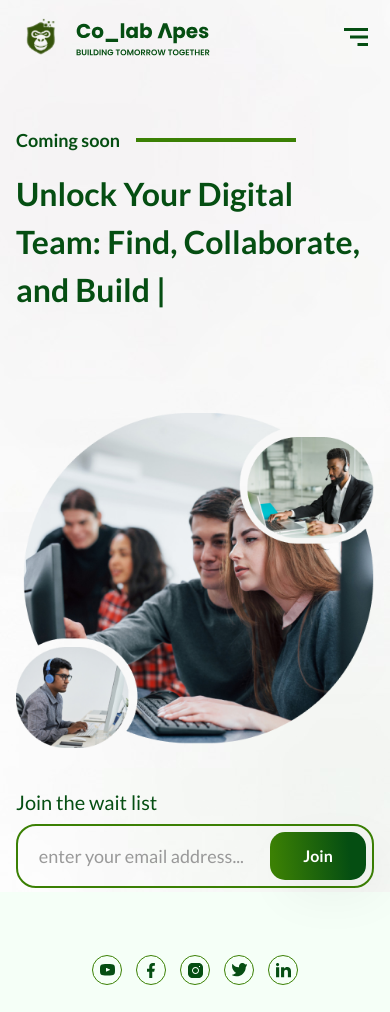
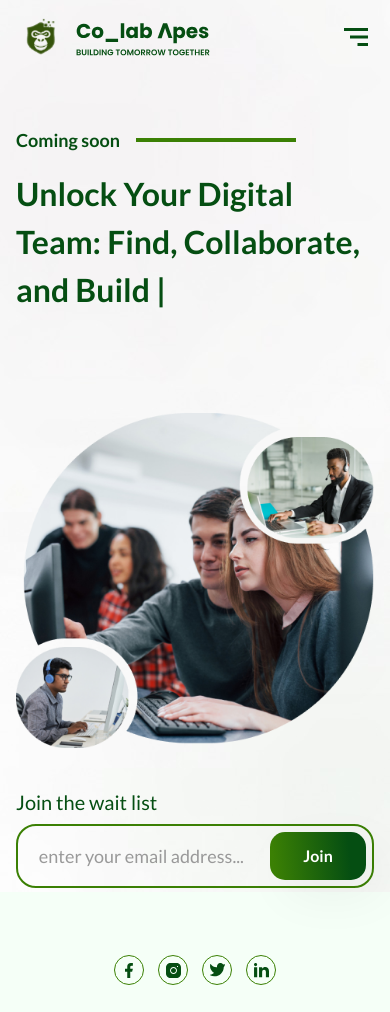
Before and after one commit to Colab-Apes/landingpage, a React (Create React App) app: page / in a window 390 px wide. Built offline with nearby package versions, Linux system fonts and the light colour scheme.

Commit message:
Removed YouTube icons and added comments

```diff
--- a/src/Components/Hero.jsx
+++ b/src/Components/Hero.jsx
@@ -13,6 +13,7 @@ const Hero = () => {
   const [email, setemail] = useState("");
   var validRegex =
     /^[a-zA-Z0-9.!#$%&'*+/=?^_`{|}~-]+@[a-zA-Z0-9-]+(?:\.[a-zA-Z0-9-]+)*$/;
+
   const submitEmail = () => {
     console.log(email);
     if (email.length === 0) {
@@ -45,6 +46,7 @@ const Hero = () => {
         });
     }
   };
+
   useEffect(() => {
     setTimeout(() => {
       setsuccess(false);
@@ -52,20 +54,19 @@ const Hero = () => {
   }, [success]);
 
   return (
-    <div className="grid lg:flex    mt-14 lg:mt-0 xl:px-20 md:h-[75vh] sm:w-[33rem] md:w-[42rem]   lg:w-full   justify-center lg:gap-x-8 xl:gap-x-16 items-center justify-items-center  ">
-      <div className="flex flex-col lg:min-h-[30vh] justify-around ">
-        <div className="flex items-center gap-x-4 mt-2 ">
+    <div className="grid lg:flex mt-14 lg:mt-0 xl:px-20 md:h-[75vh] sm:w-[33rem] md:w-[42rem] lg:w-full justify-center lg:gap-x-8 xl:gap-x-16 items-center justify-items-center">
+      <div className="flex flex-col lg:min-h-[30vh] justify-around">
+        {/* Heading */}
+        <div className="flex items-center gap-x-4 mt-2">
           <p className="text-main text-lg md:text-2xl xlg:text-lg xl:text-xl font-bold">
             Coming soon
           </p>
-          <div className=" bg-[#3B8004] w-[10rem] xl:w-[9rem] h-[0.2rem]"></div>
+          <div className="bg-[#3B8004] w-[10rem] xl:w-[9rem] h-[0.2rem]"></div>
         </div>
-        {/* <div className="text-[1.6rem] text-left lg:leading-[3rem] w-[30rem] h-[10rem]  bg-red-400 xl:leading-[3.5rem] sm:text-[1.9rem] md:text-4xl lg:text-[2rem] xl:text-[2.5rem] text-main mt-4 font-bold ">
 
-        </div> */}
-
+        {/* Animated Text */}
         <TypeAnimation
-          className="text-[1.6rem] text-left lg:leading-[3rem] w-full  sm:w-[33rem] md:w-[40rem] lg:w-[30rem] h-[14.2rem] sm:h-[10rem]   xl:leading-[3.5rem] sm:text-[1.9rem] md:text-4xl lg:text-[2rem] xl:text-[2.5rem] text-main mt-4 font-bold "
+          className="text-[1.6rem] text-left lg:leading-[3rem] w-full sm:w-[33rem] md:w-[40rem] lg:w-[30rem] h-[14.2rem] sm:h-[10rem] xl:leading-[3.5rem] sm:text-[1.9rem] md:text-4xl lg:text-[2rem] xl:text-[2.5rem] text-main mt-4 font-bold"
           sequence={[
             // Same substring at the start will only be typed once, initially
             "Unlock Your Digital Team: Find, Collaborate, and Build the Future Together",
@@ -83,61 +84,66 @@ const Hero = () => {
           style={{ fontSize: "2em" }}
           repeat={Infinity}
         />
+
+        {/* Hero Image (hidden on lg and larger screens) */}
         <img
           src={heroimage}
           alt=""
-          className="w-[27rem]   object-contain  lg:hidden  mx-auto lg:mx-0 mt-4"
+          className="w-[27rem] object-contain lg:hidden mx-auto lg:mx-0 mt-4"
           loading="lazy"
         />
-        <div className="flex flex-col w-full   mt-10 justify-between ">
-          <p className=" text-[#054E12]  text-xl font-lato font-medium">
+
+        <div className="flex flex-col w-full mt-10 justify-between">
+          {/* Waitlist Form */}
+          <p className="text-[#054E12] text-xl font-lato font-medium">
             Join the wait list
           </p>
           <div className="mt-2"></div>
           {success ? (
-            //
+            // Success Message
             <div
               className={
-                "w-[92%] lg:w-[22rem] duration-500 origin-left scale-x-[92%]   lg:scale-x-[22rem] md:px-10 h-[4.5rem]  border-main border-4 text-white bg-main/[50%] rounded-[20px] flex items-center text-center justify-center"
+                "w-[92%] lg:w-[22rem] duration-500 origin-left scale-x-[92%] lg:scale-x-[22rem] md:px-10 h-[4.5rem] border-main border-4 text-white bg-main/[50%] rounded-[20px] flex items-center text-center justify-center"
               }
             >
-              <RiErrorWarningLine className="text-2xl  mr-3" />
-              <p className="md:text-lg mr-3">Successfully submitted !</p>
+              <RiErrorWarningLine className="text-2xl mr-3" />
+              <p className="md:text-lg mr-3">Successfully submitted!</p>
               <IoIosClose
                 className="text-2xl cursor-pointer"
                 onClick={() => setsuccess(false)}
               />
             </div>
           ) : (
-            <div className="relative  w-full    duration-500 origin-left   scale-x-[100%]">
+            // Waitlist Form Input
+            <div className="relative w-full duration-500 origin-left scale-x-[100%]">
               <input
                 type="email"
                 onChange={(e) => setemail(e.target.value)}
                 value={email}
                 placeholder="enter your email address..."
-                className="h-[4rem]  placeholder:text-[#999999] text-lg font-medium w-full lg:w-full lg:origin-left px-[1.3rem] pr-[7rem] rounded-[20px] focus:outline-none border-[#3B8004] border-2 bg-transparent"
+                className="h-[4rem] placeholder:text-[#999999] text-lg font-medium w-full lg:w-full lg:origin-left px-[1.3rem] pr-[7rem] rounded-[20px] focus:outline-none border-[#3B8004] border-2 bg-transparent"
               />
               <button
                 onClick={() => submitEmail()}
-                className="join absolute right-2 inset-y-2 hover:bg-transparent hover:text-main  font-lato font-semibold h-[3rem] w-[6rem] rounded-[15px] text-white"
+                className="join absolute right-2 inset-y-2 hover:bg-transparent hover:text-main font-lato font-semibold h-[3rem] w-[6rem] rounded-[15px] text-white"
               >
                 Join
               </button>
             </div>
           )}
-          <div
-            className="
-         lg:hidden mt-10  h-[10vh]  justify-center flex"
-          >
-            {" "}
+
+          {/* Social Media Icons (hidden on lg and larger screens) */}
+          <div className="lg:hidden mt-10 h-[10vh] justify-center flex">
             <Socials />
           </div>
         </div>
       </div>
+
+      {/* Hero Image (hidden on sm and smaller screens) */}
       <img
         src={heroimage}
         alt=""
-        className=" lg:w-[20rem] xl:w-[27rem] object-contain lg:block hidden "
+        className="lg:w-[20rem] xl:w-[27rem] object-contain lg:block hidden"
         loading="lazy"
       />
     </div>
--- a/src/Components/NavBar.jsx
+++ b/src/Components/NavBar.jsx
@@ -4,47 +4,63 @@ import logo from "../assets/logo.svg";
 import sidenavlogo from "../assets/sidenavlogo.png";
 import { TfiClose } from "react-icons/tfi";
 import "../App.css";
+
 const NavBar = ({ changeValue }) => {
   const [opensidenav, setopensidenav] = useState(false);
+
   return (
-    <nav className="flex justify-between items-center  sm:pt-8 pt-3 lg:pt-2">
+    <nav className="flex justify-between items-center sm:pt-8 pt-3 lg:pt-2">
+      {/* Logo */}
       <img
         src={logo}
         alt=""
         className="object-contain md:w-[15rem] lg:w-[14rem]"
       />
+
       <div className="text-lg lg:flex gap-x-3 items-center hidden">
+        {/* Sign In Button */}
         {/* <button className=" text-main rounded-[20px] text-[16px] w-[5.5rem] h-[2.5rem] font-bold">
           Sign in
         </button> */}
+
+        {/* Sign Up Button */}
         <button
           onClick={() => changeValue(true)}
-          className="grad rounded-[20px] text-[16px] w-[5.5rem] h-[2.5rem] text-white hover:text-main  font-bold"
+          className="grad rounded-[20px] text-[16px] w-[5.5rem] h-[2.5rem] text-white hover:text-main font-bold"
         >
           Sign up
         </button>
       </div>
+
+      {/* Hamburger Menu Icon */}
       <BiMenuAltRight
         onClick={() => setopensidenav(true)}
-        className="text-4xl  md:text-5xl text-main lg:hidden "
+        className="text-4xl md:text-5xl text-main lg:hidden"
       />
+
+      {/* Background Overlay */}
       <div
         onClick={() => setopensidenav(false)}
         className={
           opensidenav
-            ? "fixed top-0 right-0 bottom-0 h-[100vh] w-full bg-black/[25%] z-30 lg:hidden "
-            : "hidden  lg:hidden"
+            ? "fixed top-0 right-0 bottom-0 h-[100vh] w-full bg-black/[25%] z-30 lg:hidden"
+            : "hidden lg:hidden"
         }
       ></div>
+
+      {/* Side Navigation */}
       <div
         className={
           opensidenav
-            ? "fixed top-0 right-0 duration-500 ease-in-out bottom-0 h-[100vh] w-[75%] sm:w-[60%] px-5 sm:px-16 md:px-20 pt-3 sm:pt-10 bg-[#F8F8F8] bg-sidenav bg-cover z-30 rounded-l-[20px]  lg:hidden"
-            : "fixed top-0 right-[-100%] duration-500 ease-in-out  bottom-0 h-[100vh] w-[75%] sm:w-[60%] px-5 sm:px-16 md:px-20 pt-3 sm:pt-10  bg-[#F8F8F8] bg-sidenav bg-cover z-30 rounded-l-[20px]  lg:hidden"
+            ? "fixed top-0 right-0 duration-500 ease-in-out bottom-0 h-[100vh] w-[75%] sm:w-[60%] px-5 sm:px-16 md:px-20 pt-3 sm:pt-10 bg-[#F8F8F8] bg-sidenav bg-cover z-30 rounded-l-[20px] lg:hidden"
+            : "fixed top-0 right-[-100%] duration-500 ease-in-out bottom-0 h-[100vh] w-[75%] sm:w-[60%] px-5 sm:px-16 md:px-20 pt-3 sm:pt-10 bg-[#F8F8F8] bg-sidenav bg-cover z-30 rounded-l-[20px] lg:hidden"
         }
       >
-        <div className="flex w-full justify-between items-center ">
-          <img src={sidenavlogo} alt="" className="object-contain w-[12rem] " />
+        <div className="flex w-full justify-between items-center">
+          {/* Side Navigation Logo */}
+          <img src={sidenavlogo} alt="" className="object-contain w-[12rem]" />
+
+          {/* Close Icon */}
           <TfiClose
             onClick={() => setopensidenav(false)}
             className="text-2xl text-[#999999]"
@@ -52,16 +68,19 @@ const NavBar = ({ changeValue }) => {
         </div>
 
         <div className="flex flex-col mt-16 gap-y-10">
+          {/* Signup Button */}
           <button
             onClick={() => {
               setopensidenav(false);
               changeValue(true);
             }}
-            className=" h-[3rem] w-full rounded-xl gradnav text-white font-semibold"
+            className="h-[3rem] w-full rounded-xl gradnav text-white font-semibold"
           >
             Signup
           </button>
-          {/* <button className=" h-[3rem] w-full rounded-xl text-main font-semibold">
+
+          {/* Signin Button */}
+          {/* <button className="h-[3rem] w-full rounded-xl text-main font-semibold">
             Signin
           </button> */}
         </div>
--- a/src/Components/Socials.jsx
+++ b/src/Components/Socials.jsx
@@ -1,47 +1,59 @@
 import React from "react";
-import youtube from "../assets/socials/youtube.svg";
+// import youtube from "../assets/socials/youtube.svg";
 import facebook from "../assets/socials/facebook.svg";
 import instagram from "../assets/socials/instagram.svg";
 import twitter from "../assets/socials/twitter.svg";
 import linkedin from "../assets/socials/linkedin.svg";
+
 const Socials = () => {
   return (
-    <div className="flex w-full  md:h-[10vh] items-center   justify-center lg:justify-end gap-x-3 ">
+    <div className="flex w-full md:h-[10vh] items-center justify-center lg:justify-end gap-x-3">
+      {/* YouTube */}
+      {/*
         <a
           href="https://www.youtube.com"
-        className="border-[#3B8004] hover:scale-125  h-[2rem] w-[2rem] rounded-full flex justify-center items-center"
+          className="border-[#3B8004] hover:scale-125 h-[2rem] w-[2rem] rounded-full flex justify-center items-center"
           target="_blank"
           rel="noopener noreferrer"
         >
           <img src={youtube} alt="" />
         </a>
+      */}
+
+      {/* Facebook */}
       <a
         href="https://www.facebook.com"
-        className="border-[#3B8004]  h-[2rem] w-[2rem] hover:scale-125  rounded-full flex justify-center items-center"
+        className="border-[#3B8004] h-[2rem] w-[2rem] hover:scale-125 rounded-full flex justify-center items-center"
         target="_blank"
         rel="noopener noreferrer"
       >
         <img src={facebook} alt="" />
       </a>
+
+      {/* Instagram */}
       <a
         href="https://www.instagram.com/co_labapes"
-        className="border-[#3B8004]  h-[2rem] w-[2rem]  hover:scale-125  rounded-full flex justify-center items-center"
+        className="border-[#3B8004] h-[2rem] w-[2rem] hover:scale-125 rounded-full flex justify-center items-center"
         target="_blank"
         rel="noopener noreferrer"
       >
         <img src={instagram} alt="" />
       </a>
+
+      {/* Twitter */}
       <a
         href="https://www.twitter.com/co_labapes"
-        className="border-[#3B8004]  h-[2rem] w-[2rem] hover:scale-125  rounded-full flex justify-center items-center"
+        className="border-[#3B8004] h-[2rem] w-[2rem] hover:scale-125 rounded-full flex justify-center items-center"
         target="_blank"
         rel="noopener noreferrer"
       >
         <img src={twitter} alt="" />
       </a>
+
+      {/* LinkedIn */}
       <a
         href="https://www.linkedin.com/"
-        className="border-[#3B8004] h-[2rem] w-[2rem]  hover:scale-125 rounded-full flex justify-center items-center"
+        className="border-[#3B8004] h-[2rem] w-[2rem] hover:scale-125 rounded-full flex justify-center items-center"
         target="_blank"
         rel="noopener noreferrer"
       >
--- a/src/Pages/LandingPage.jsx
+++ b/src/Pages/LandingPage.jsx
@@ -9,20 +9,21 @@ import Signup from "./../Components/Modals/Signup";
 
 const LandingPage = () => {
   const [isModal, setisModal] = useState(false);
+
   return (
-    <div className=" px-4 sm:px-0 sm:w-[33rem] md:w-[42rem]   mx-auto lg:px-10 xl:px-20 min-h-[100%] lg:h-screen lg:w-full  bg-no-repeat  font-lato   bg-cover">
-      {/* This signup is a modal */}
+    <div className="px-4 sm:px-0 sm:w-[33rem] md:w-[42rem] mx-auto lg:px-10 xl:px-20 min-h-[100%] lg:h-screen lg:w-full bg-no-repeat font-lato bg-cover">
+      {/* Signup Modal */}
       <Signup value={isModal} changeValue={setisModal} />
-      {/* This signup is a modal */}
+      {/* Toast Container */}
       <ToastContainer />
+      {/* Background Component */}
       <Background />
+      {/* Navigation Bar Component */}
       <NavBar changeValue={setisModal} />
+      {/* Hero Component */}
       <Hero />
-      <div
-        className=" w-full
-         lg:block hidden "
-      >
-        {" "}
+      <div className="w-full lg:block hidden">
+        {/* Socials Component */}
         <Socials />
       </div>
     </div>
```
Lines whose indentation alone changed are shown as unchanged.
